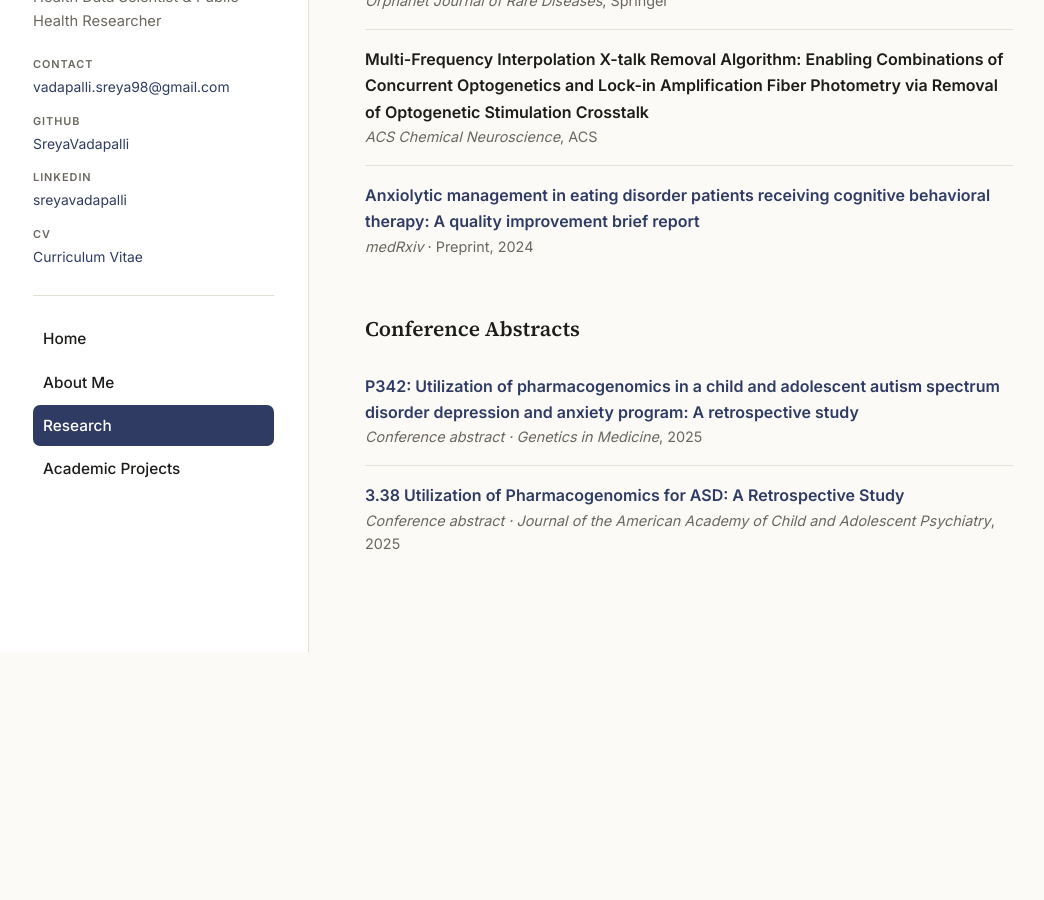
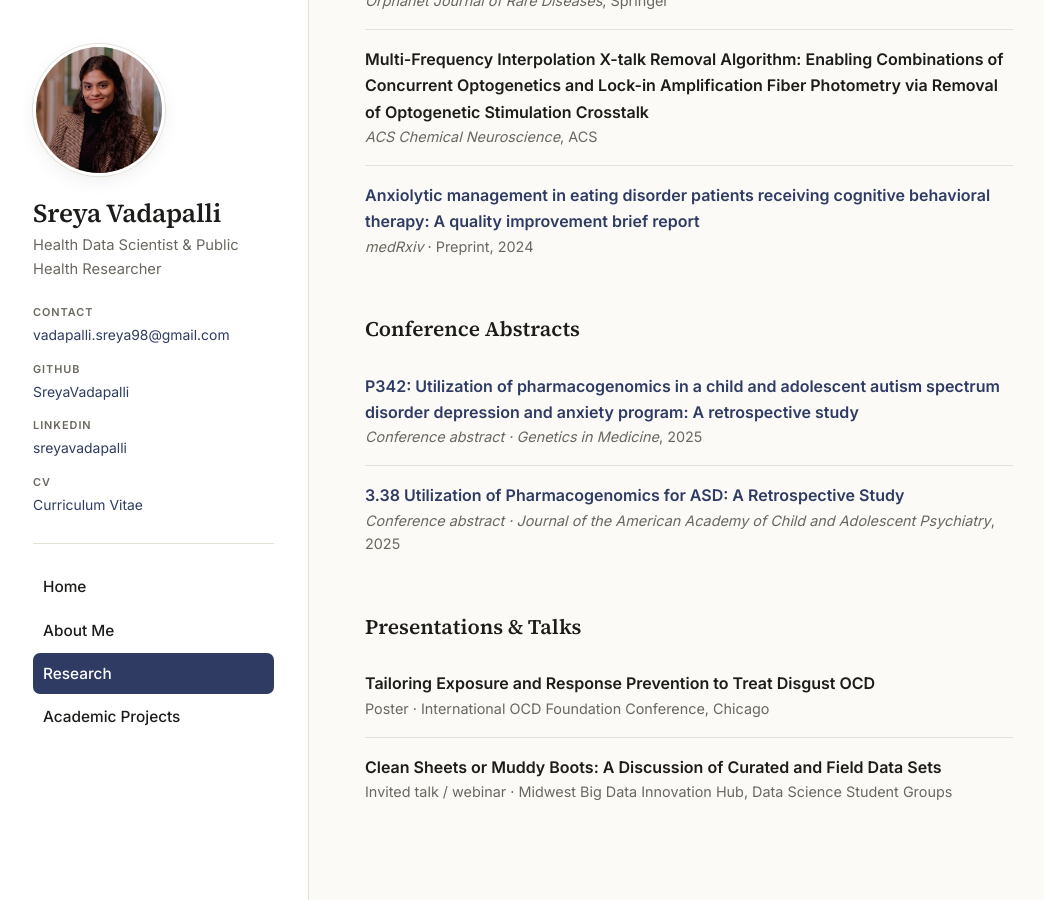
Before and after one commit to SreyaVadapalli/SreyaVadapalli.github.io, a Jekyll site: the page built from research.html, in a window 1280 px wide and 900 px high, scrolled down 888 px. Shown: the whole window, without its empty margins (51-1095 px from the left). Built offline with Jekyll 4.4.1, drawn with Linux system fonts in a browser that asks for light colours; before the commit the page ends 1540 px from its top, so only the background shows below that.

```diff
--- a/research.html
+++ b/research.html
@@ -84,3 +84,17 @@
     <div class="item-meta"><em>Conference abstract · Journal of the American Academy of Child and Adolescent Psychiatry</em>, 2025</div>
   </li>
 </ul>
+
+
+
+<h2>Presentations &amp; Talks</h2>
+<ul class="clean">
+  <li>
+    <div class="item-title">Tailoring Exposure and Response Prevention to Treat Disgust OCD</div>
+    <div class="item-meta">Poster · International OCD Foundation Conference, Chicago</div>
+  </li>
+  <li>
+    <div class="item-title">Clean Sheets or Muddy Boots: A Discussion of Curated and Field Data Sets</div>
+    <div class="item-meta">Invited talk / webinar · Midwest Big Data Innovation Hub, Data Science Student Groups</div>
+  </li>
+</ul>
```
